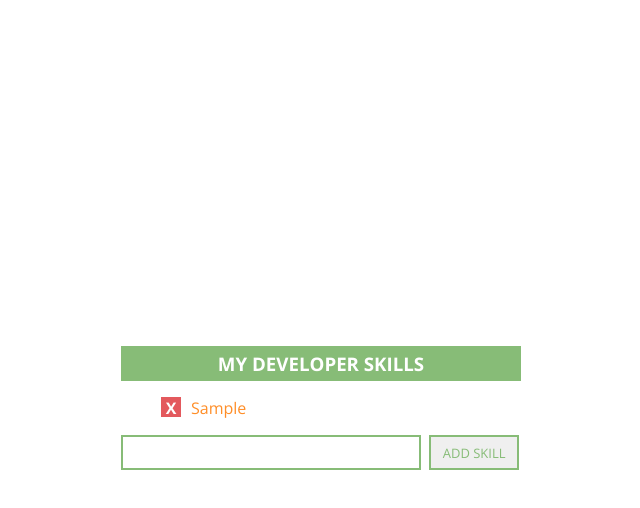
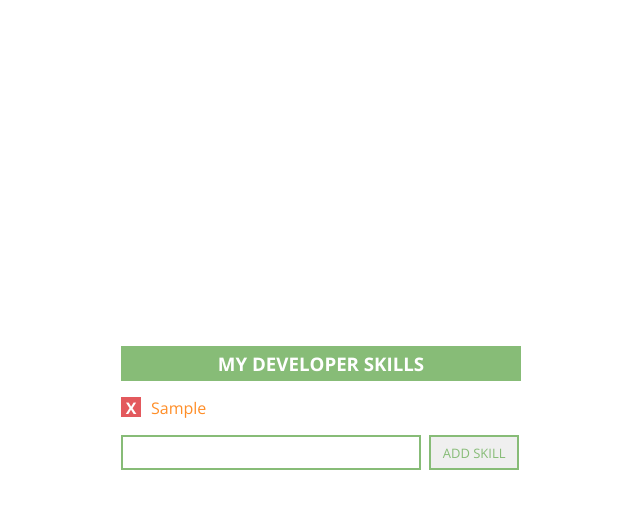
Before and after one commit to sgluchacki/my-dev-skills-lab, a plain HTML site: page index.html in a window 1280 px wide. Both pictures are taken after typing "Sample" into the empty fields and a click on the button "ADD SKILL". Shown: the whole page, without its empty margins (319-959 px from the left). Drawn offline with nearby package versions, Linux system fonts and the light colour scheme.

Commit message:
Address all user stories, functionality complete

```diff
--- a/css/main.css
+++ b/css/main.css
@@ -41,6 +41,7 @@ ul {
     font-weight: 400;
     color: rgb(255,142,40);
     list-style-type: none;
+    padding-left: 0;
 }
 
 li {
--- a/js/main.js
+++ b/js/main.js
@@ -21,20 +21,25 @@ $inputField.keypress(function(evt) {
     }
 });
 
-$('.remove-skill').click(function(evt) {
-    console.log('clicked on the X');
-    console.log(evt.target);
-})
 
 // console.log($inputField);
 
 function addSkill(evt) {
     let currentInput;
     let $li = $("<li>");
+    let idCurrent = `${Date.now()}`    //generates a unique id, since we can't enter more than one skill per millisecond
     console.log(evt);
     currentInput = $inputField.val();
     console.log(`Current input: ${currentInput}`);
     $inputField.val(null);
-    $li.html(`<span class="remove-skill">X</span>${currentInput}`);
+    $li.html(`<span class='remove-skill'>X</span>${currentInput}`);
+    $li.find('.remove-skill').attr('id', idCurrent);
     $('ul').append($li);
+    $(`#${idCurrent}`).click(function(evt) {
+        // console.log('clicked on the X');
+        // console.log(`id = ${idCurrent}`);
+        // console.log(evt.target);
+        // console.log($(`#${idCurrent}`).parent());
+       $(`#${idCurrent}`).parent().remove();
+    });
 }
```
